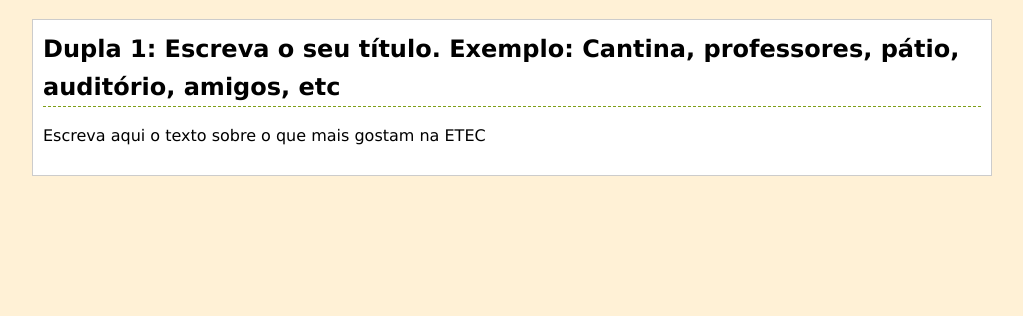
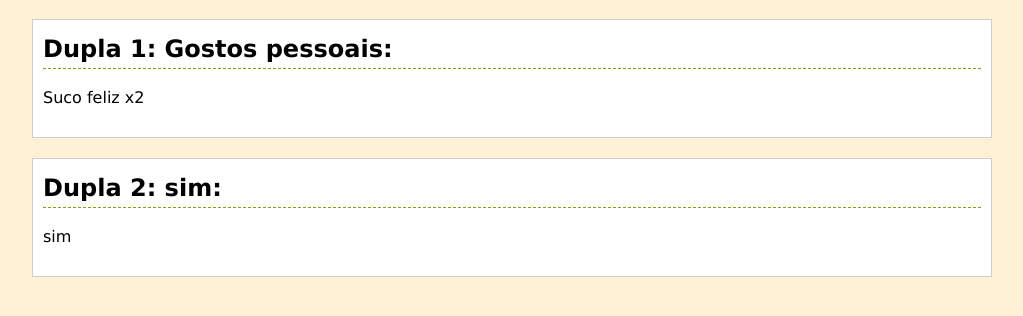
Before and after one commit to Lekshi/i-love-etec, a plain HTML site: page index.html in a window 1280 px wide. Shown: the part 62-378 px from the top of the page, without its empty margins (128-1151 px from the left). Drawn offline with Linux system fonts and the light colour scheme.

Commit message:
Inclusao de conteúdo da dupla 2

```diff
--- a/index.html
+++ b/index.html
@@ -7,10 +7,15 @@
 		<div class='container'>
 			<h1>O que eu mais gosto na ETEC</h1>
 			<div class='content'>
-<h2>Dupla 1: Escreva o seu título. Exemplo: Cantina,
-professores, pátio, auditório, amigos, etc</h2>
+			<h2>Dupla 1: Gostos pessoais:</h2>
 			<p>
-Escreva aqui o texto sobre o que mais gostam na ETEC
+			Suco feliz x2
+			</p>
+			</div>
+			<div class='content'>
+				<h2>Dupla 2: sim:</h2>
+				<p>
+					sim
 				</p>
 			</div>
 		</div>
```
Lines whose indentation alone changed are shown as unchanged.
